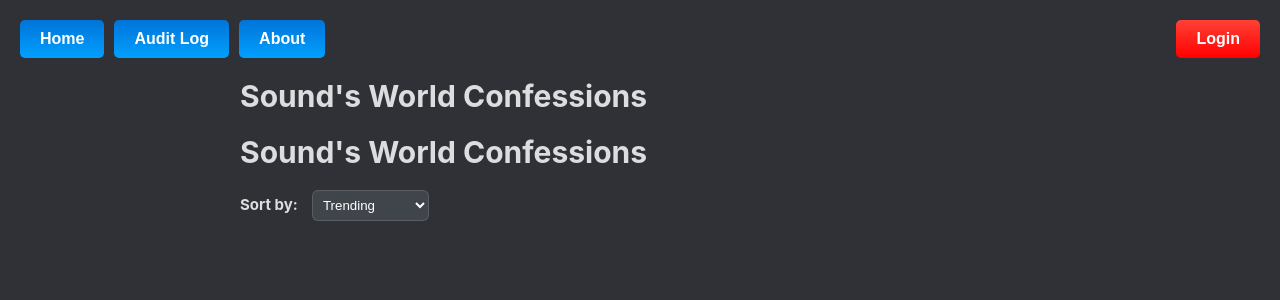
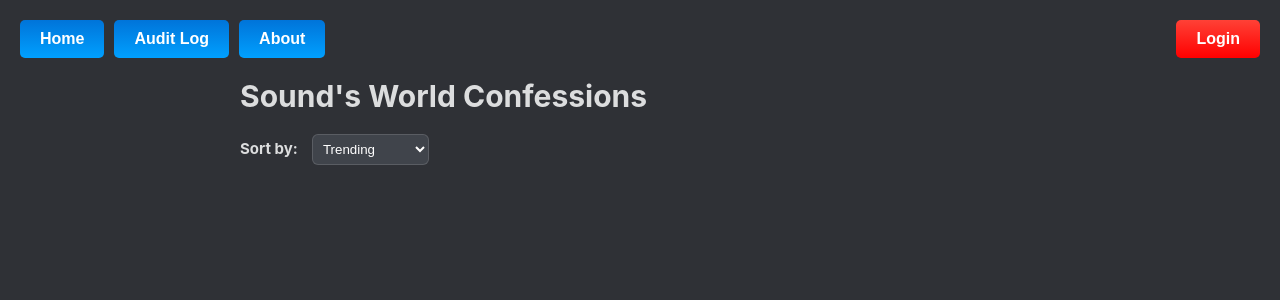
Before and after one commit to xmoreno21/confessions, a Flask app: page / in a window 1280 px wide. Shown: the top 300 px of the page. Run offline with Flask 3, Linux system fonts and the light colour scheme; data that the repository does not hold is empty; some libraries are stand-ins or nearby versions; some web fonts are replaced.

Commit message:
oops i cant read

```diff
--- a/templates/index.html
+++ b/templates/index.html
@@ -145,9 +145,6 @@
     <div class="container">
         <h1>Sound's World Confessions</h1>
 
-        <div class="container">
-            <h1>Sound's World Confessions</h1>
-
         <form method="get" action="/" style="margin-bottom: 20px;">
             <label for="sort" style="font-weight: bold;">Sort by:</label>
             <select id="sort" name="sort" onchange="this.form.submit()" style="margin-left: 10px; padding: 6px; border-radius: 6px; background-color: #40444b; color: white; border: 1px solid #ffffff22;">
```
Lines whose indentation alone changed are shown as unchanged.
